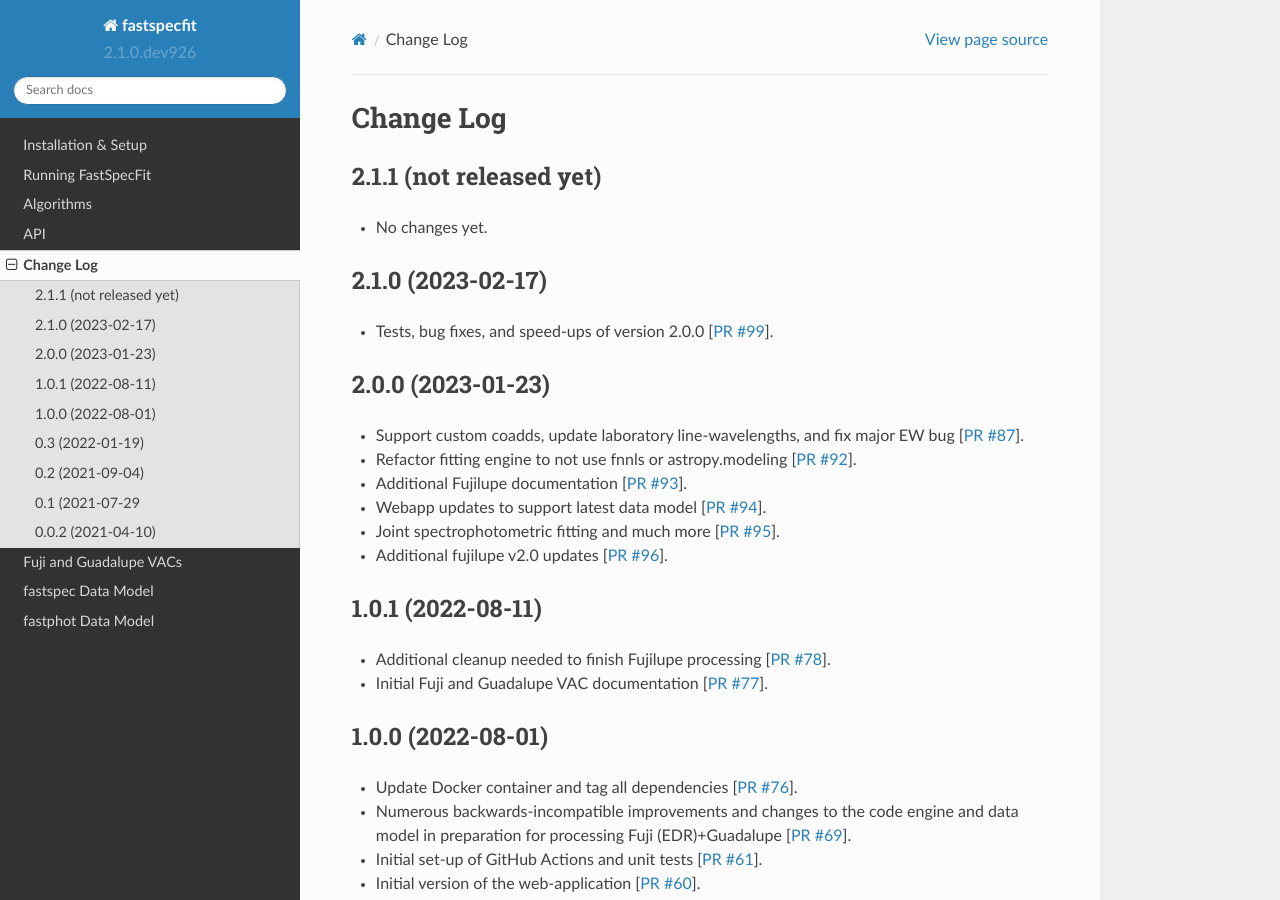
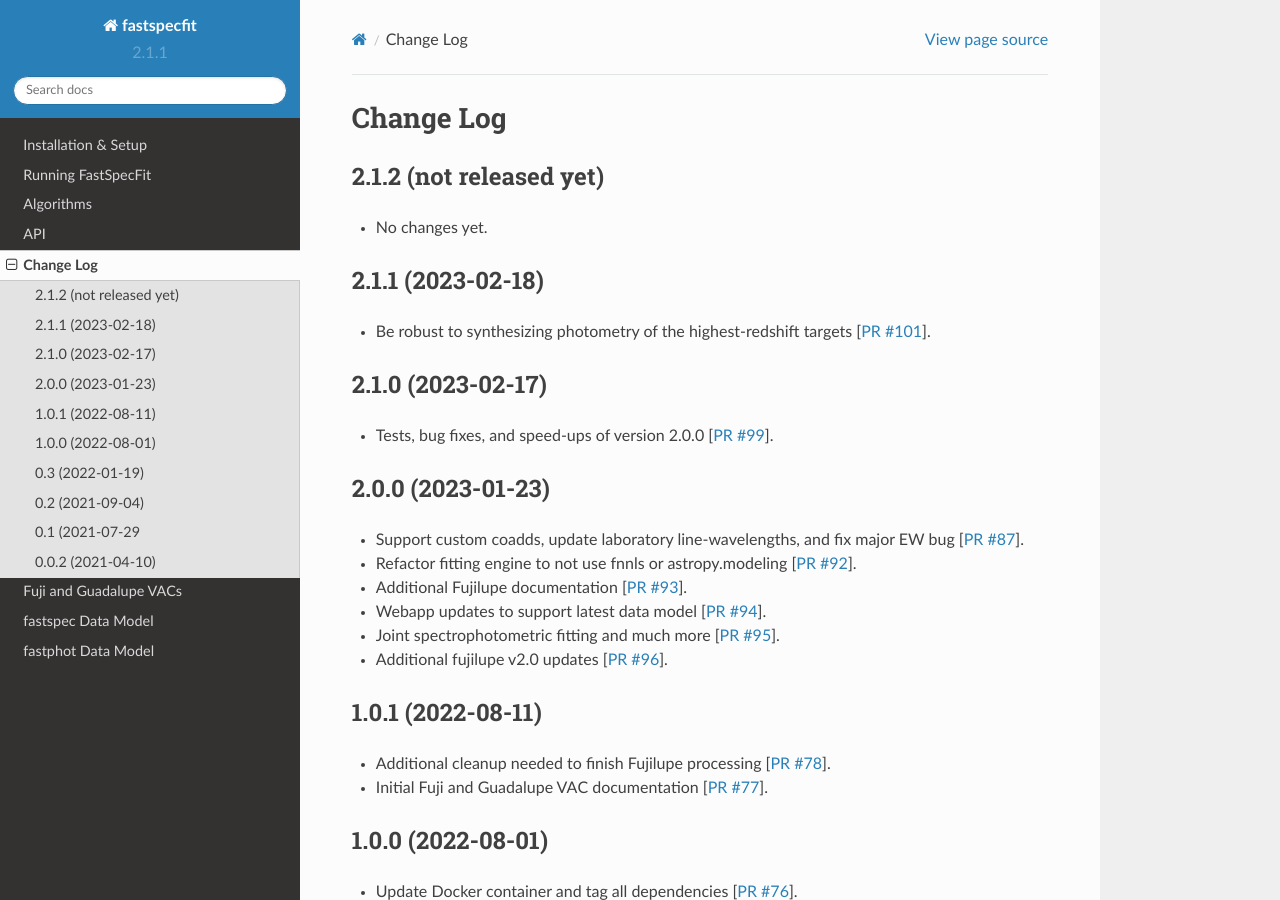
Before and after one commit to desihub/fastspecfit, a Sphinx documentation site: the page built from doc/changes.rst, in a window 1280 px wide and 900 px high. Built offline with Sphinx 7.4.7 and the Read the Docs theme 2.0.0, drawn with Linux system fonts in a browser that asks for light colours.

Commit message:
update change log [ci skip]

```diff
--- a/doc/changes.rst
+++ b/doc/changes.rst
@@ -2,10 +2,17 @@
 Change Log
 ==========
 
-2.1.1 (not released yet)
+2.1.2 (not released yet)
 ------------------------
 
 * No changes yet.
+
+2.1.1 (2023-02-18)
+------------------------
+
+* Be robust to synthesizing photometry of the highest-redshift targets [`PR #101`_].
+
+.. _`PR #101`: https://github.com/desihub/fastspecfit/pull/100
 
 2.1.0 (2023-02-17)
 ------------------
--- a/py/fastspecfit/_version.py
+++ b/py/fastspecfit/_version.py
@@ -1 +1 @@
-__version__ = '2.1.0.dev926'
+__version__ = '2.1.1'
```
Also changed, not shown: 2 other files.
